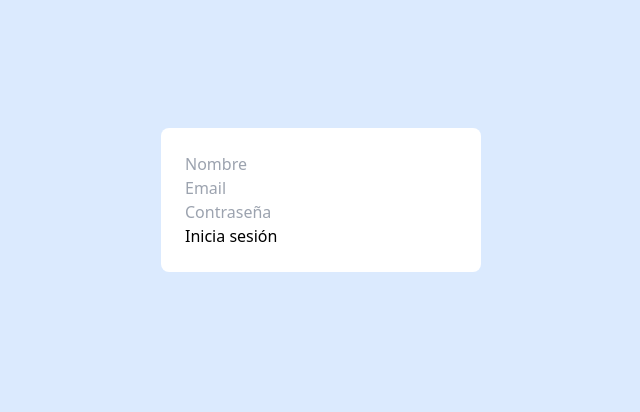
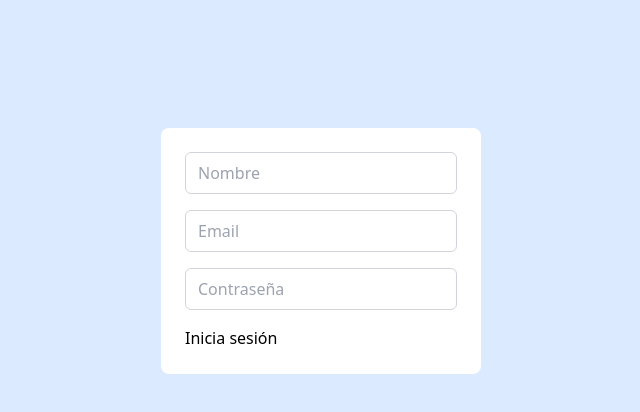
Before and after one commit to Aluonam/TailwindCSS, a Next.js app: page / in a window 1280 px wide. Shown: the top 412 px of the page, without its empty margins (319-959 px from the left). Built offline with nearby package versions, Linux system fonts and the light colour scheme.

Commit message:
style inputs

```diff
--- a/src/pages/index.js
+++ b/src/pages/index.js
@@ -36,9 +36,9 @@ export default function Home() {
 
 {/* EJEMPLO FORMULARIO */}
       <form action="" class='bg-white w-80 mx-auto mt-8 rounded-lg p-6'>
-        <input class='' type="text" placeholder="Nombre"></input>
-        <input class='' type="email" placeholder="Email"></input>
-        <input class='' type="password" placeholder="Contraseña"></input>
+        <input class='border border-gray-300 w-full px-3 py-2 mb-4 rounded-md' type="text" placeholder="Nombre"></input>
+        <input class='border border-gray-300 w-full px-3 py-2 mb-4 rounded-md' type="email" placeholder="Email"></input>
+        <input class='border border-gray-300 w-full px-3 py-2 mb-4 rounded-md' type="password" placeholder="Contraseña"></input>
         <input class='' type="submit" value="Inicia sesión"></input>
       </form>
 
```
